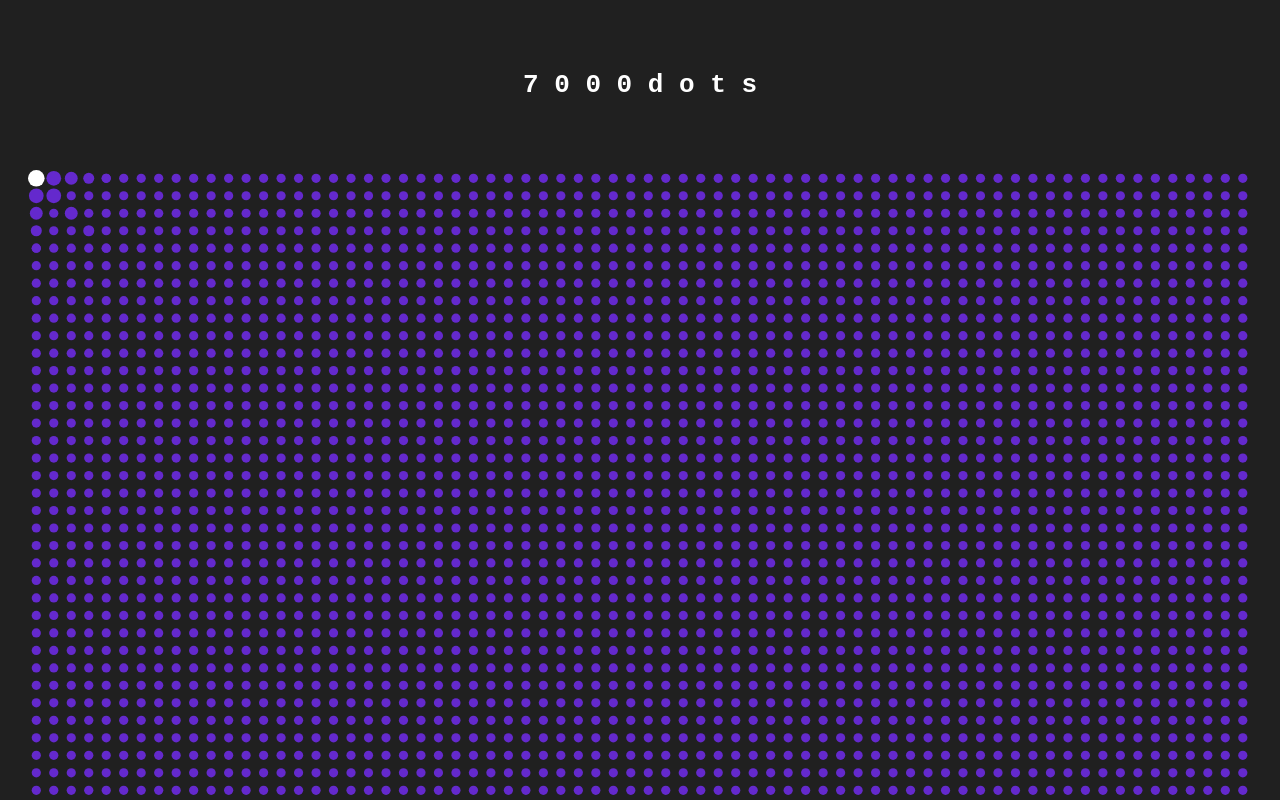
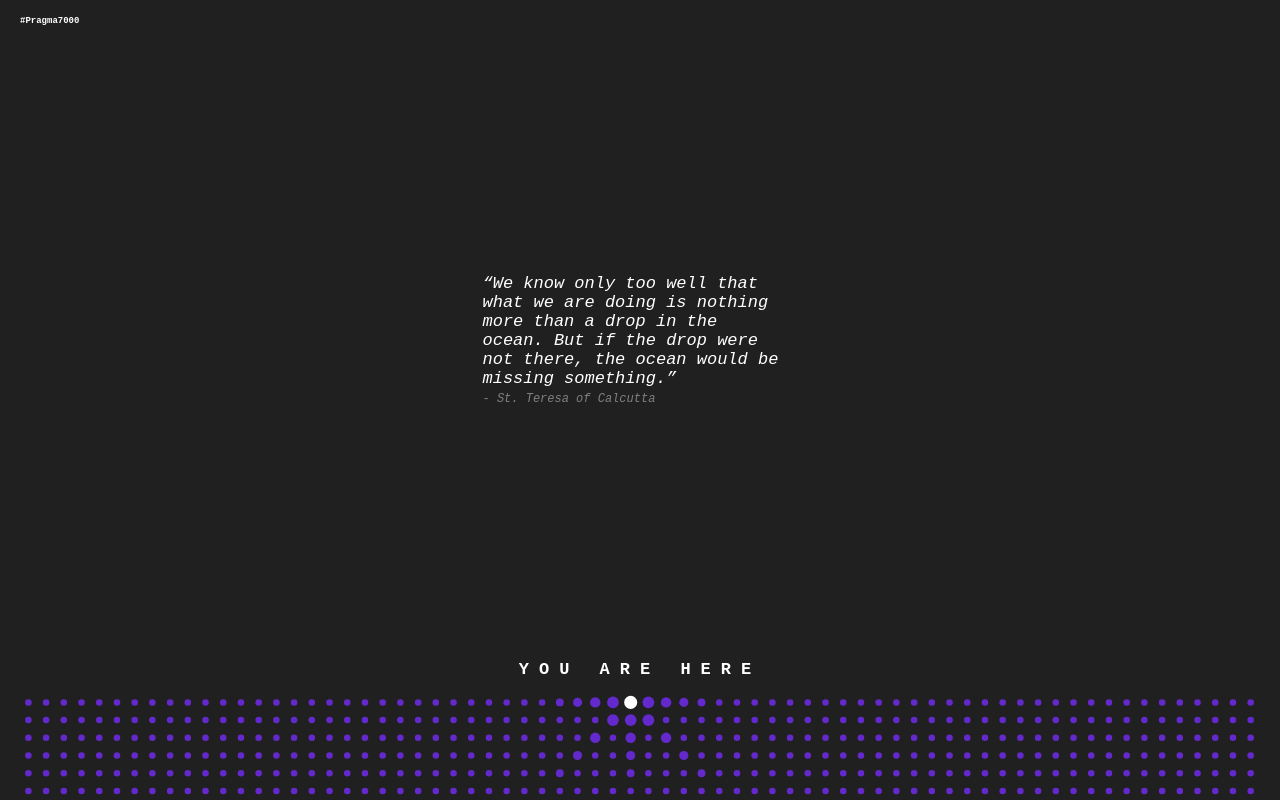
Before and after one commit to joseda7/7000dots, a plain HTML site: page index.html in a window 1280 px wide. Shown: the top 800 px of the page. Drawn offline with Linux system fonts and the light colour scheme.

Commit message:
Adding quote and UI base elements

```diff
--- a/index.html
+++ b/index.html
@@ -5,17 +5,28 @@
     <meta http-equiv="X-UA-Compatible" content="IE=edge">
     <meta name="viewport" content="width=device-width, initial-scale=1.0">
     <link rel="stylesheet" href="main.css">
-    <title> 7000 dots </title>
+    <title> Pragma 7000 </title>
 </head>
 <body>
     <main>
-        <h1> 7 0 0 0 d o t s </h1>
+        <h1> #Pragma7000 </h1>
         <div id="container">
-            <?xml version="1.0" encoding="utf-8"?>
-            <!-- Generator: Adobe Illustrator 26.0.3, SVG Export Plug-In . SVG Version: 6.00 Build 0)  -->
-            <svg version="1.1" id="svgContainer" xmlns="http://www.w3.org/2000/svg" xmlns:xlink="http://www.w3.org/1999/xlink" x="0px" y="0px"
-                viewBox="0 0 266 380" style="enable-background:new 0 0 266 380;" xml:space="preserve">
-            </svg>
+            <section class="sectionIntro">
+                <p class="quote">
+                    “We know only too well that what we are doing is nothing more than a drop in the ocean. But if the drop were not there, the ocean would be missing something.”
+                    <br>
+                    <span class="quote_author"> - St. Teresa of Calcutta </span>
+                </p>
+            </section>
+
+            <section class="sectionBody">
+                <p class="text"> YOU ARE HERE </p>
+                <?xml version="1.0" encoding="utf-8"?>
+                <!-- Generator: Adobe Illustrator 26.0.3, SVG Export Plug-In . SVG Version: 6.00 Build 0)  -->
+                <svg version="1.1" id="svgContainer" xmlns="http://www.w3.org/2000/svg" xmlns:xlink="http://www.w3.org/1999/xlink" x="0px" y="0px"
+                    viewBox="0 0 266 380" style="enable-background:new 0 0 266 380;" xml:space="preserve">
+                </svg>
+            </section>
         </div>
     </main>
     <script src="main.js"></script>
--- a/main.css
+++ b/main.css
@@ -3,21 +3,60 @@
     --white: #ffffff;
 }
 
+* {
+    font-family: monospace;
+}
+
 body {
     background-color: var(--black);
+    margin: 0;
+    display: block;
+    position: relative;
 }
 
 main {
     display: block;
-    margin: 50px 20px;
+    margin: 20px 20px;
 }
 
 h1 {
     display: block;
     text-align: center;
     color: var(--white);
-    font-family: monospace;
-    margin: 70px 0px;
+    font-size: 9px;
+    width: fit-content;
+    position: fixed;
+    top: 10px;
+    left: 20px;
+}
+
+section.sectionIntro {
+    height: 80vh;
+    vertical-align: middle;
+    display: table-cell;
+    width: 100vw;
+}
+
+.text {
+    color: var(--white);
+    font-size: 17px;
+    letter-spacing: 10px;
+    margin: 0px auto 15px;
+    font-weight: bold;
+    width: fit-content;
+}
+
+.quote {
+    color: var(--white);
+    font-style: italic;
+    width: 315px;
+    font-size: 17px;
+    margin: 150px auto;
+}
+
+.quote_author {
+    font-size: 12px;
+    color: gray;
 }
 
 .dot {
@@ -27,6 +66,7 @@ h1 {
 .dot:hover {
     r: 1.1;
     fill: var(--white);
+    cursor: pointer;
 }
 
 .illusionGroup {
--- a/main.js
+++ b/main.js
@@ -3,18 +3,18 @@ const WIDTH_POINTS = 70; // 70 * 100 = 7000
 const HEIGHT_POINTS = 100; // 70 * 100 = 7000
 const X_SPACING = 3.8;
 const Y_SPACING = 3.8;
-const RADIUS_DOT_DEFAULT = 1;
+const RADIUS_DOT_DEFAULT = 0.7;
 const MARGIN_TOP = 1.8;
 const MARGIN_LEFT = 1.8;
 const COLOR_PALETTE = ['#6429CD'];
-const MAX_CONECTIONS = 100;
-const ILLUSION_FACTOR = 1.8;
+const INI_SELECTED_POINT = 34;
+const ILLUSION_FACTOR = 2;
 let dots = [];
 
 
 function init() {
     createDotsRectangle( WIDTH_POINTS, HEIGHT_POINTS );
-    drawDotsIllusion( "star", 0, 5 );
+    drawDotsIllusion( "star", INI_SELECTED_POINT, 5 );
     events();
 }
 
@@ -25,8 +25,8 @@ function events() {
     document.querySelectorAll('.dot').forEach(item => {
         item.addEventListener('mouseenter', event => {
             currentIdNum = parseInt(event.target.id.replace( /^\D+/g, ''));
-            illusionElement.style.transform = "translate(" + (dots[currentIdNum].x - dots[0].x) + "px,"
-                                + (dots[currentIdNum].y - dots[0].y) +"px)";
+            illusionElement.style.transform = "translate(" + (dots[currentIdNum].x - dots[INI_SELECTED_POINT].x) + "px,"
+                                + (dots[currentIdNum].y - dots[INI_SELECTED_POINT].y) +"px)";
         })
         // item.addEventListener('mouseleave', event => {
         //     console.log("mouseleave");
```
